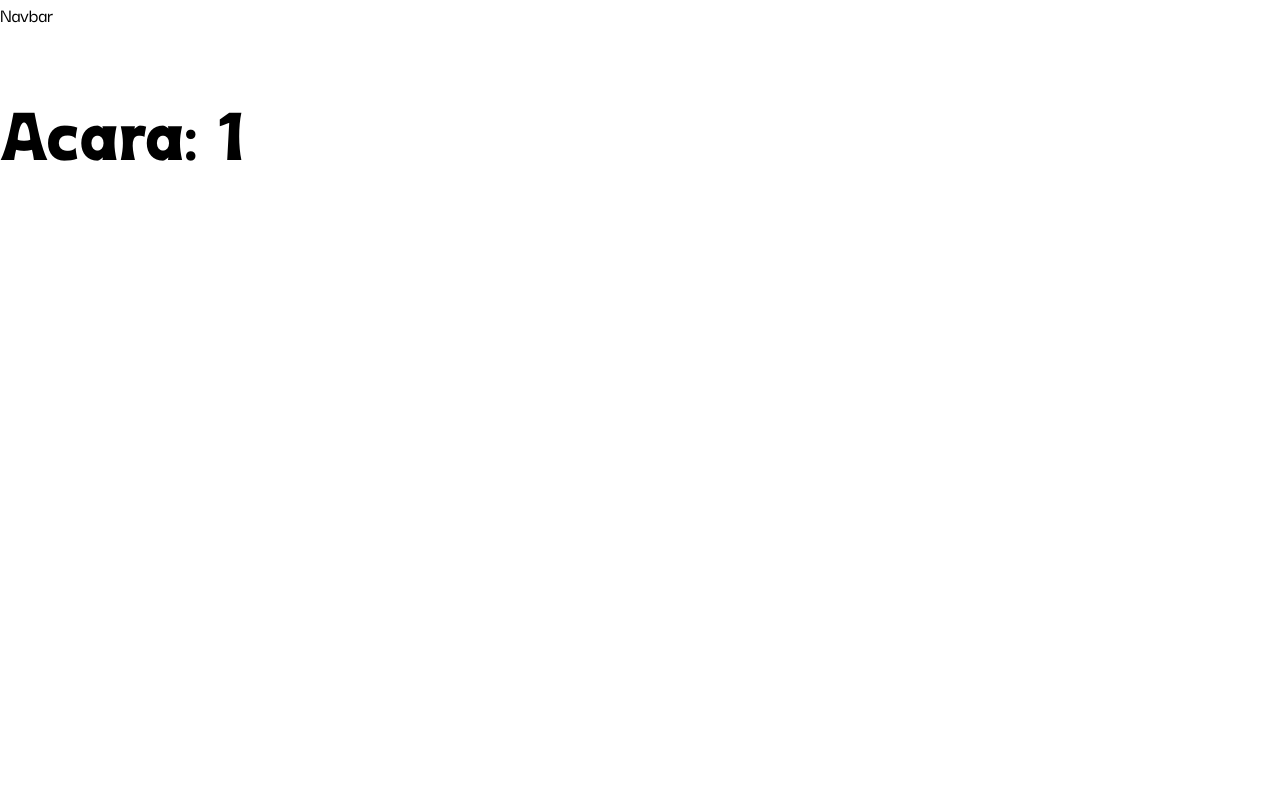
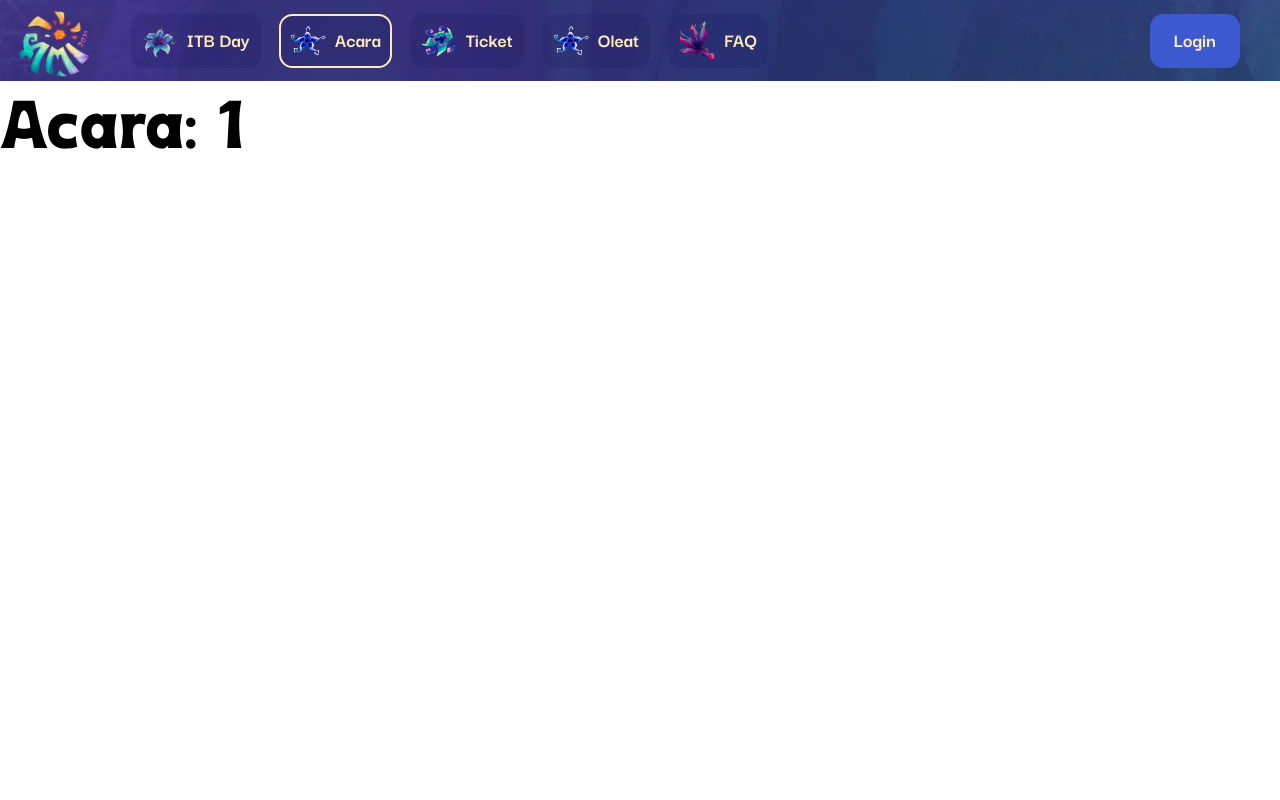
Before and after one commit to nicholaswisee/ami-frontend, a React (Vite) app: page /acara/1 in a window 1280 px wide. Shown: the top 800 px of the page. Built offline with nearby package versions, Linux system fonts and the light colour scheme.

Commit message:
feat: Navigation Bar

```diff
--- a/src/App.tsx
+++ b/src/App.tsx
@@ -6,7 +6,7 @@ export default function App() {
   return (
     <>
       <Navbar />
-      <main className="*:min-h-lvh *:pt-14">
+      <main className="*:min-h-lvh *:pt-18">
         <Outlet />
       </main>
       <Footer />
--- a/src/components/Footer.tsx
+++ b/src/components/Footer.tsx
@@ -23,7 +23,13 @@ const socials: { icon: IconType; label: string; url: string }[] = [
 export default function Footer() {
   return (
     <footer className="bg-purple flex w-full flex-col gap-y-2 p-6 text-[#ffeabb]">
-      <img src="/logo.png" className="order-1 aspect-square w-24 lg:w-36" />
+      <a href="/">
+        <img
+          src="/logo.png"
+          alt="Logo AMI 2026"
+          className="order-1 aspect-square w-24 lg:w-36"
+        />
+      </a>
       <div className="order-2 flex gap-4 max-lg:order-3 max-lg:mt-4 max-lg:justify-between">
         {socials.map((s, i) => (
           <a
--- a/src/components/Navbar.tsx
+++ b/src/components/Navbar.tsx
@@ -1,3 +1,124 @@
+import { useState } from "react";
+import { IoIosMenu } from "react-icons/io";
+import { IoClose } from "react-icons/io5";
+import { NavLink } from "react-router";
+
+const navOpts = [
+  {
+    icon: "/flower/flower01.webp",
+    label: "ITB Day",
+    url: "/itb-day",
+  },
+  {
+    icon: "/flower/flower04.webp",
+    label: "Acara",
+    url: "/acara",
+  },
+  {
+    icon: "/flower/flower03.webp",
+    label: "Ticket",
+    url: "/rsvp",
+  },
+  {
+    icon: "/flower/flower04.webp",
+    label: "Oleat",
+    url: "/oleat",
+  },
+  {
+    icon: "/flower/flower02.webp",
+    label: "FAQ",
+    url: "/faq",
+  },
+];
+
 export default function Navbar() {
-  return <div>Navbar</div>;
+  const [isOpen, setIsOpen] = useState(false);
+  // TO-DO: Implementasi login check
+  return (
+    <>
+      <nav className="bg-purple fixed top-0 z-50 flex h-18 w-full px-3 py-1">
+        <a href="/" className="h-18 w-18">
+          <img src="/logo.png" alt="Logo AMI 2026" />
+        </a>
+        <div className="mx-8 flex items-center gap-4 text-[#ffeabb] max-lg:hidden">
+          {navOpts.map((n, i) => (
+            <NavLink
+              key={i}
+              to={n.url}
+              className={({ isActive }) =>
+                `${isActive ? "border-[#ffeabb]" : "border-transparent"} flex h-12 items-center gap-2 rounded-xl border-2 bg-[#1b165e]/20 p-2`
+              }
+            >
+              <img src={n.icon} className="w-8" alt="Icon" />
+              <span className="font-body font-bold">{n.label}</span>
+            </NavLink>
+          ))}
+        </div>
+        <NavLink
+          to="/auth"
+          className={({ isActive }) =>
+            `${isActive ? "border-[#ffeabb]" : "border-transparent"} font-body mx-6 my-auto ml-auto h-12 min-w-20 rounded-xl border-2 bg-[#3c59cf] p-2 text-center font-bold text-[#ffeabb] max-lg:hidden`
+          }
+        >
+          Login
+        </NavLink>
+        <button
+          onClick={() => {
+            setIsOpen(!isOpen);
+          }}
+          className="ml-auto lg:hidden"
+        >
+          <IoIosMenu size={32} fill="#ffeabb" />
+        </button>
+      </nav>
+      <div
+        className={`${isOpen ? "z-100 opacity-100" : "-z-10 opacity-0"} bg-purple fixed flex h-lvh w-full flex-col items-center justify-center gap-10 transition-opacity duration-75`}
+      >
+        <a
+          onClick={() => {
+            setIsOpen(!isOpen);
+          }}
+          href="/"
+          className="h-40 w-40"
+        >
+          <img src="/logo.png" alt="Logo AMI 2026" />
+        </a>
+        <div className="mx-8 flex flex-col items-center gap-4 text-[#ffeabb]">
+          {navOpts.map((n, i) => (
+            <NavLink
+              onClick={() => {
+                setIsOpen(!isOpen);
+              }}
+              key={i}
+              to={n.url}
+              className={({ isActive }) =>
+                `${isActive ? "border-[#ffeabb]" : "border-transparent"} flex h-12 min-w-28 items-center gap-2 rounded-xl border-2 bg-[#1b165e]/20 p-2`
+              }
+            >
+              <img src={n.icon} className="w-8" alt="Icon" />
+              <span className="font-body text-lg font-bold">{n.label}</span>
+            </NavLink>
+          ))}
+        </div>
+        <NavLink
+          onClick={() => {
+            setIsOpen(!isOpen);
+          }}
+          to="/auth"
+          className={({ isActive }) =>
+            `${isActive ? "border-[#ffeabb]" : "border-transparent"} font-body h-12 min-w-20 rounded-xl border-2 bg-[#3c59cf] p-2 pt-3 text-center font-bold text-[#ffeabb]`
+          }
+        >
+          Login
+        </NavLink>
+        <button
+          onClick={() => {
+            setIsOpen(!isOpen);
+          }}
+        >
+          <IoClose size={24} fill="#ffeabb" />
+        </button>
+      </div>
+    </>
+  );
 }
```
